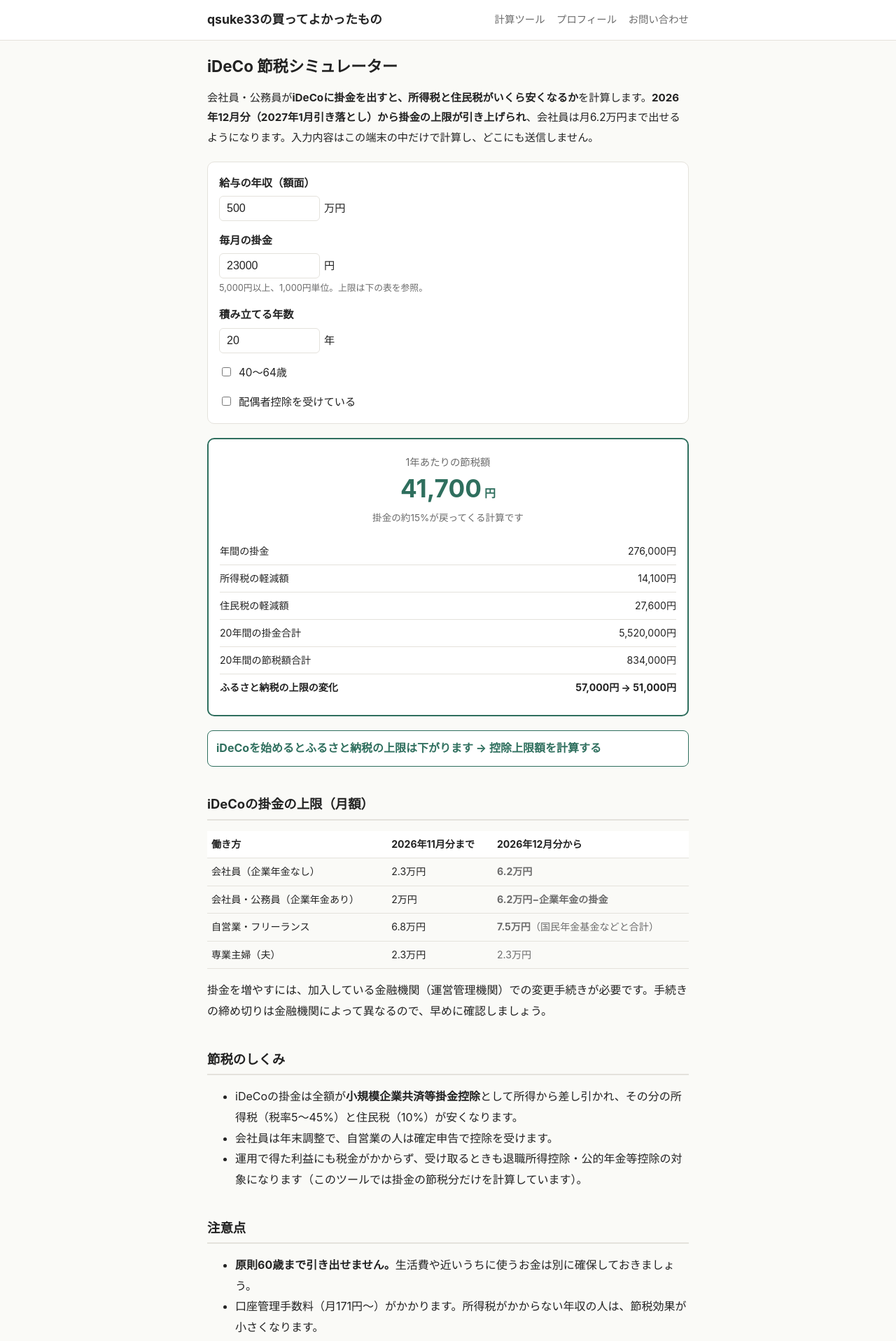
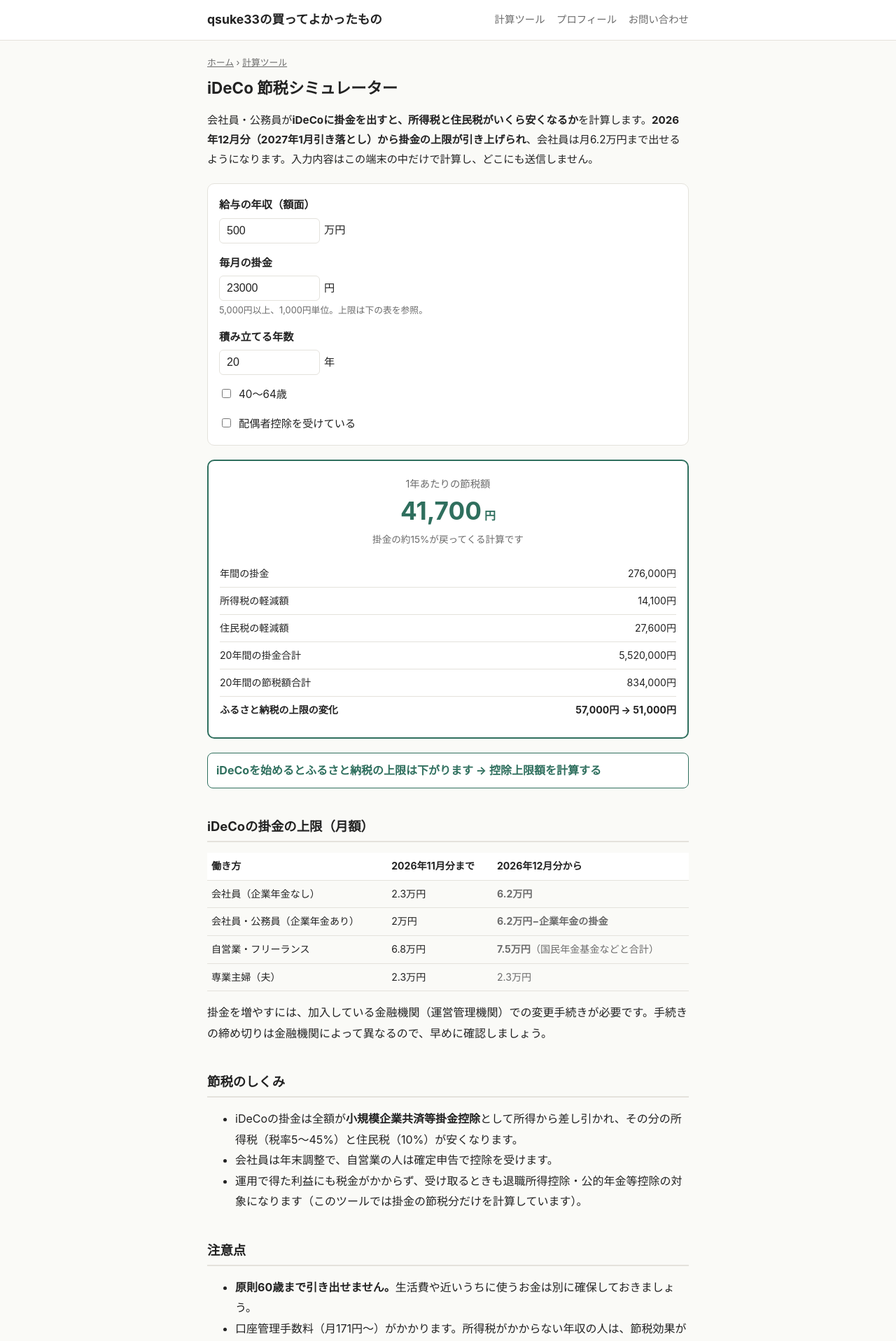
Before and after one commit to qsuke33/qsuke33.github.io, a Jekyll site: the page built from tools/ideco.html, in a window 1280 px wide. Shown: the top 1917 px of the page at 70% size. Built offline with Jekyll 4.4.1, drawn with Linux system fonts in a browser that asks for light colours; some of the changed text lies outside the part shown.

Commit message:
計算ツールに関連ツールリンク・パンくず・構造化データを追加
Co-Authored-By: Claude Opus 5.5 <noreply@anthropic.com>
Claude-Session: https://claude.ai/code/session_01Tt461ja138dTReBfTp5nKs

```diff
--- /dev/null
+++ b/_includes/related-tools.html
@@ -0,0 +1,19 @@
+{%- comment -%} 計算ツールのページ下部に、他のツールへのリンクを表示する（今いるページは除く） {%- endcomment -%}
+{%- assign tools = "/tools/tedori/|手取り計算シミュレーター|年収から手取り・税金・社会保険料を計算;/tools/nenshu-kabe/|年収の壁 早見表・判定ツール|178万・136万・130万円の壁を判定;/tools/furusato/|ふるさと納税 控除上限額シミュレーター|自己負担2,000円で済む寄付額の目安;/tools/ideco/|iDeCo 節税シミュレーター|掛金でいくら税金が安くなるか" | split: ";" -%}
+<section class="related-tools">
+  <h2>ほかの計算ツール</h2>
+  <ul class="tool-list">
+  {%- for t in tools -%}
+    {%- assign f = t | split: "|" -%}
+    {%- if f[0] != page.url -%}
+    <li><a href="{{ f[0] | relative_url }}"><strong>{{ f[1] }}</strong><span>{{ f[2] }}</span></a></li>
+    {%- endif -%}
+  {%- endfor -%}
+  </ul>
+</section>
+<script type="application/ld+json">
+{"@context":"https://schema.org","@type":"WebApplication","name":{{ page.title | split: "【" | first | strip | jsonify }},"url":{{ page.url | absolute_url | jsonify }},"description":{{ page.description | jsonify }},"applicationCategory":"FinanceApplication","operatingSystem":"Any","inLanguage":"ja","offers":{"@type":"Offer","price":"0","priceCurrency":"JPY"}}
+</script>
+<script type="application/ld+json">
+{"@context":"https://schema.org","@type":"BreadcrumbList","itemListElement":[{"@type":"ListItem","position":1,"name":"ホーム","item":{{ '/' | absolute_url | jsonify }}},{"@type":"ListItem","position":2,"name":"計算ツール","item":{{ '/tools/' | absolute_url | jsonify }}},{"@type":"ListItem","position":3,"name":{{ page.title | split: "【" | first | strip | jsonify }},"item":{{ page.url | absolute_url | jsonify }}}]}
+</script>
--- a/assets/css/style.css
+++ b/assets/css/style.css
@@ -103,3 +103,7 @@ main.wrap { padding-top: 20px; padding-bottom: 40px; }
 .kabe-table th { background: var(--card); }
 .kabe-table td:first-child { white-space: nowrap; }
 .kabe-table td:last-child { white-space: nowrap; color: var(--muted); }
+.crumbs { font-size: .8rem; color: var(--muted); margin-bottom: 8px; }
+.crumbs a { color: var(--muted); }
+.related-tools { margin-top: 32px; }
+.related-tools h2 { font-size: 1.1rem; }
--- a/tools/furusato.html
+++ b/tools/furusato.html
@@ -12,6 +12,7 @@ permalink: /tools/furusato/
   {%- assign rakuten_link = rakuten_furusato -%}
 {%- endif -%}
 <article class="page tool">
+  <nav class="crumbs"><a href="{{ '/' | relative_url }}">ホーム</a> › <a href="{{ '/tools/' | relative_url }}">計算ツール</a></nav>
   {% include pr-label.html %}
   <h1 class="post-title">ふるさと納税 控除上限額シミュレーター</h1>
   <p class="tool-lead">2026年（令和8年）1〜12月に寄付する分の、<strong>自己負担2,000円で済む寄付額の上限の目安</strong>を計算します。令和8年度税制改正（基礎控除・給与所得控除の引き上げ）を反映しています。入力内容はこの端末の中だけで計算し、どこにも送信しません。</p>
@@ -75,6 +76,7 @@ permalink: /tools/furusato/
     <p>給与所得控除・基礎控除・配偶者控除・扶養控除・調整控除は2026年分の税制に合わせて計算し、住民税は標準税率（10%）を前提にしています。</p>
     <p class="updated">最終更新：2026年11月26日</p>
   </div>
+  {% include related-tools.html %}
 </article>
 
 <script src="{{ '/assets/js/tax2026.js' | relative_url }}"></script>
--- a/tools/ideco.html
+++ b/tools/ideco.html
@@ -5,6 +5,7 @@ description: iDeCo（個人型確定拠出年金）でいくら節税できる
 permalink: /tools/ideco/
 ---
 <article class="page tool">
+  <nav class="crumbs"><a href="{{ '/' | relative_url }}">ホーム</a> › <a href="{{ '/tools/' | relative_url }}">計算ツール</a></nav>
   <h1 class="post-title">iDeCo 節税シミュレーター</h1>
   <p class="tool-lead">会社員・公務員が<strong>iDeCoに掛金を出すと、所得税と住民税がいくら安くなるか</strong>を計算します。<strong>2026年12月分（2027年1月引き落とし）から掛金の上限が引き上げられ</strong>、会社員は月6.2万円まで出せるようになります。入力内容はこの端末の中だけで計算し、どこにも送信しません。</p>
 
@@ -63,6 +64,7 @@ permalink: /tools/ideco/
     </ul>
     <p class="updated">最終更新：2026年11月26日</p>
   </div>
+  {% include related-tools.html %}
 </article>
 
 <script src="{{ '/assets/js/tax2026.js' | relative_url }}"></script>
--- a/tools/nenshu-kabe.html
+++ b/tools/nenshu-kabe.html
@@ -5,6 +5,7 @@ description: 2026年（令和8年）の「年収の壁」を一覧と判定ツ
 permalink: /tools/nenshu-kabe/
 ---
 <article class="page tool">
+  <nav class="crumbs"><a href="{{ '/' | relative_url }}">ホーム</a> › <a href="{{ '/tools/' | relative_url }}">計算ツール</a></nav>
   <h1 class="post-title">年収の壁 早見表・判定ツール（2026年版）</h1>
   <p class="tool-lead">パート・アルバイトで働く人の<strong>年収（給与収入）を入れると、2026年（令和8年）のどの「壁」を超えるか</strong>がわかります。令和8年度税制改正で、所得税の壁は178万円、配偶者控除の壁は136万円に上がりました。</p>
 
@@ -64,6 +65,7 @@ permalink: /tools/nenshu-kabe/
     </ul>
     <p class="updated">最終更新：2026年11月26日</p>
   </div>
+  {% include related-tools.html %}
 </article>
 
 <script>
--- a/tools/tedori.html
+++ b/tools/tedori.html
@@ -5,6 +5,7 @@ description: 年収（額面）から手取り額を計算します。2026年の
 permalink: /tools/tedori/
 ---
 <article class="page tool">
+  <nav class="crumbs"><a href="{{ '/' | relative_url }}">ホーム</a> › <a href="{{ '/tools/' | relative_url }}">計算ツール</a></nav>
   <h1 class="post-title">手取り計算シミュレーター</h1>
   <p class="tool-lead">会社員の<strong>年収（額面）から手取り額</strong>を計算します。2026年（令和8年）の税制改正と、令和8年度の社会保険料率（4月から始まった子ども・子育て支援金を含む）を反映しています。入力内容はこの端末の中だけで計算し、どこにも送信しません。</p>
 
@@ -55,6 +56,7 @@ permalink: /tools/tedori/
     </ul>
     <p class="updated">最終更新：2026年11月26日</p>
   </div>
+  {% include related-tools.html %}
 </article>
 
 <script src="{{ '/assets/js/tax2026.js' | relative_url }}"></script>
```
